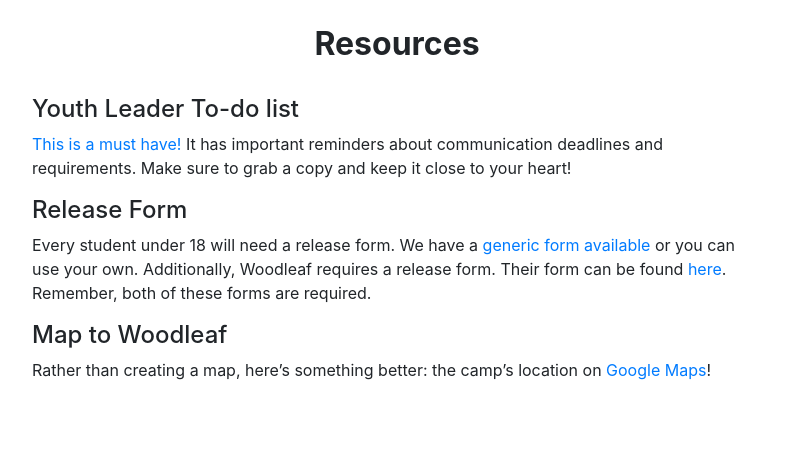
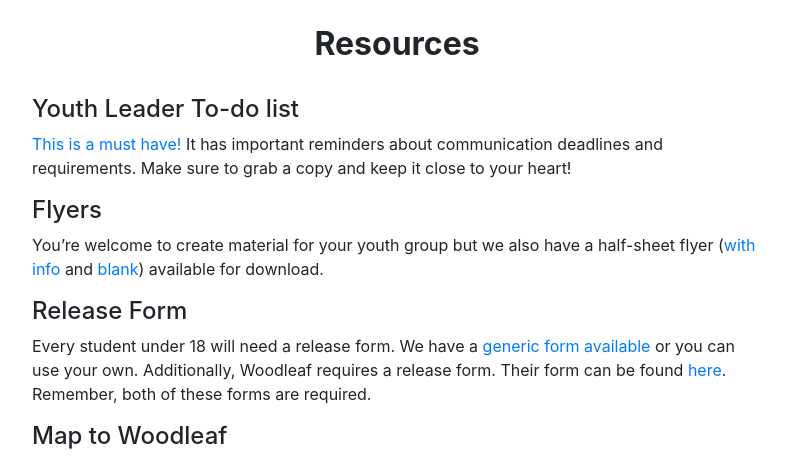
Before and after one commit to jdykast/ncwc2020, a PHP site: page / in a window 1280 px wide. Shown: the part 2115-2577 px from the top of the page, without its empty margins (243-1029 px from the left). Run offline with PHP 8.4, Linux system fonts and the light colour scheme.

Commit message:
Added flyer links

```diff
--- a/index.php
+++ b/index.php
@@ -132,10 +132,8 @@
 				<h2>Resources</h2>
 				<h4>Youth Leader To-do list</h4>
 				<p><a href="http://s3cdn.crossroadslive.com.s3.amazonaws.com/wintercamp/to-do-list.pdf">This is a must have!</a> It has important reminders about communication deadlines and requirements. Make sure to grab a copy and keep it close to your heart!</p>
-				<!--
 				<h4>Flyers</h4>
-				<p>You&#8217;re welcome to create material for your youth group but we also have a half-sheet flyer (<a href="http://s3cdn.crossroadslive.com.s3.amazonaws.com/wintercamp/flyer.pdf">with info</a> and <a href="http://s3cdn.crossroadslive.com.s3.amazonaws.com/wintercamp/flyer-blank.pdf">blank</a>) available for download.</p>
-				-->
+				<p>You&#8217;re welcome to create material for your youth group but we also have a half-sheet flyer (<a href="http://s3cdn.crossroadslive.com.s3.amazonaws.com/wintercamp/ncwc2020-flyer.pdf">with info</a> and <a href="http://s3cdn.crossroadslive.com.s3.amazonaws.com/wintercamp/ncwc2020-flyer-no-text.pdf">blank</a>) available for download.</p>
 				<h4>Release Form</h4>
 				<p>Every student under 18 will need a release form. We have a <a href="http://s3cdn.crossroadslive.com.s3.amazonaws.com/wintercamp/generic-release-form.pdf">generic form available</a> or you can use your own. Additionally, Woodleaf requires a release form. Their form can be found <a href="http://s3cdn.crossroadslive.com.s3.amazonaws.com/wintercamp/woodleaf-release-form.pdf">here</a>. Remember, both of these forms are required.</p>
 				<h4>Map to Woodleaf</h4>
```
Also changed, not shown: 1 other file.
